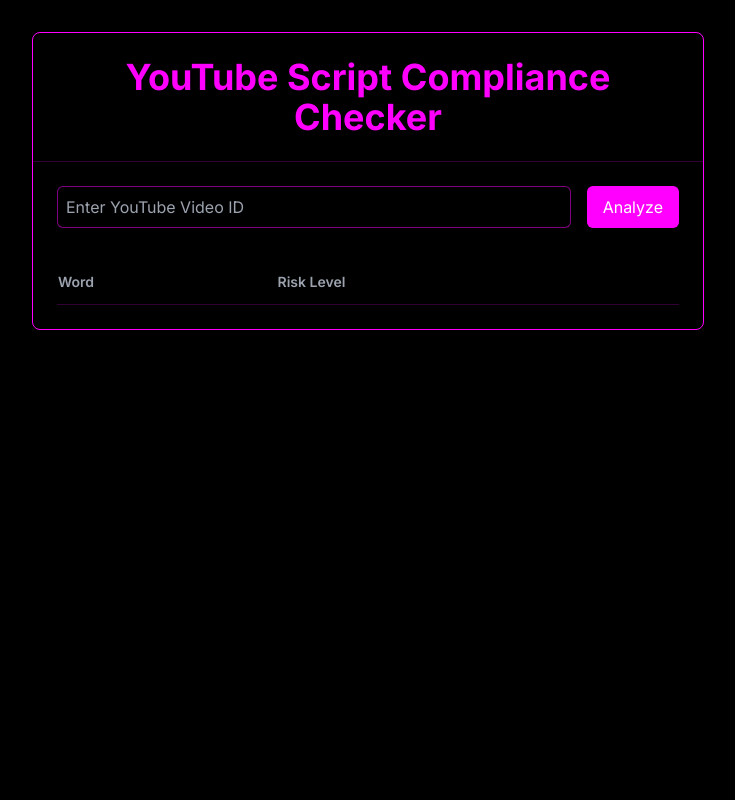
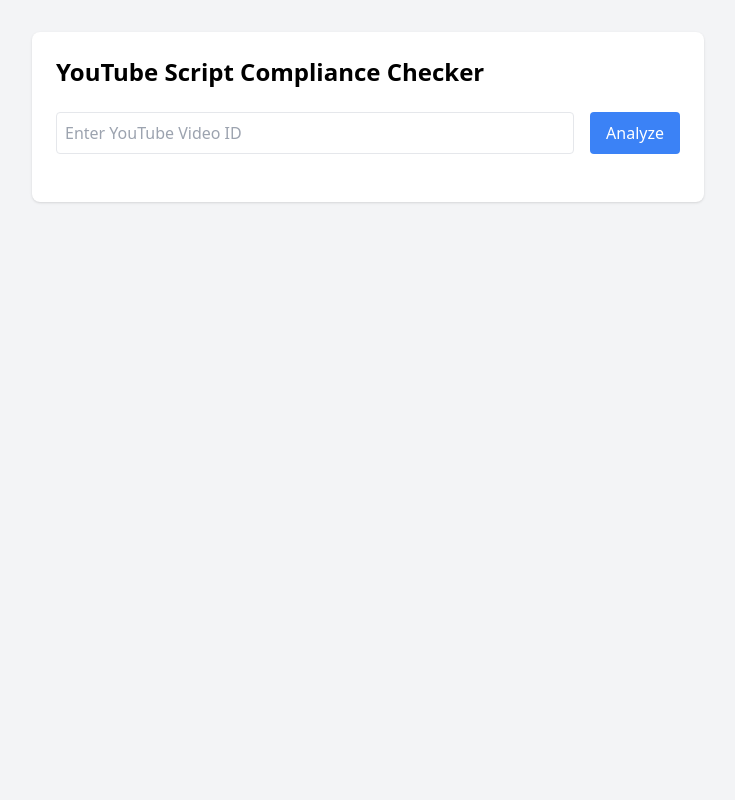
Before and after one commit to Bearded-Nerd/compliance_analyzer, a Flask app: page / in a window 1280 px wide. Shown: the whole page, without its empty margins (272-1007 px from the left). Run offline with Flask 3, Linux system fonts and the light colour scheme; lists and menus that the app fills with data are empty; some libraries are stand-ins or nearby versions.

Commit message:
Update index.html

```diff
--- a/templates/index.html
+++ b/templates/index.html
@@ -3,255 +3,102 @@
 <head>
     <title>YouTube Script Compliance Checker</title>
     <script src="https://cdn.tailwindcss.com"></script>
-    <link href="https://fonts.googleapis.com/css2?family=Inter:wght@400;500;600;700&display=swap" rel="stylesheet">
     <style>
-        body {
-            font-family: 'Inter', sans-serif;
-        }
-        .risk-badge {
-            padding: 4px 8px;
-            border-radius: 9999px;
-            font-size: 0.75rem;
-            border-width: 1px;
-        }
-        .risk-high {
-            background-color: rgba(239, 68, 68, 0.1);
-            border-color: rgba(239, 68, 68, 0.2);
-            color: rgb(239, 68, 68);
-        }
-        .risk-medium {
-            background-color: rgba(234, 179, 8, 0.1);
-            border-color: rgba(234, 179, 8, 0.2);
-            color: rgb(234, 179, 8);
-        }
-        .risk-low {
-            background-color: rgba(34, 197, 94, 0.1);
-            border-color: rgba(34, 197, 94, 0.2);
-            color: rgb(34, 197, 94);
-        }
+        .risk-high { color: #ef4444; }
+        .risk-medium { color: #eab308; }
+        .risk-low { color: #22c55e; }
         #highlightedTranscript {
-        line-height: 1.6;
-        font-size: 1rem;
             max-height: 400px;
             overflow-y: auto;
             padding: 1rem;
-        }
-
-        /* Scrollbar styling */
-        #highlightedTranscript::-webkit-scrollbar {
-            width: 8px;
-        }
-
-        #highlightedTranscript::-webkit-scrollbar-track {
-            background: rgba(255, 0, 255, 0.1);
-            border-radius: 4px;
-        }
-
-        #highlightedTranscript::-webkit-scrollbar-thumb {
-            background: rgba(255, 0, 255, 0.3);
-            border-radius: 4px;
-        }
-
-        #highlightedTranscript::-webkit-scrollbar-thumb:hover {
-            background: rgba(255, 0, 255, 0.5);
-        }
-        .loading {
-            display: none;
-            color: #FF00FF;
-            text-align: center;
-            margin: 20px 0;
-            animation: pulse 1.5s infinite;
-        }
-        @keyframes pulse {
-        0% { opacity: 0.6; }
-        50% { opacity: 1; }
-        100% { opacity: 0.6; }
-        }
-        .error-message {
-        color: #ff3860;
-        background-color: rgba(255, 56, 96, 0.1);
-        padding: 1rem;
-        border-radius: 4px;
-        margin: 1rem 0;
-        display: none;
+            white-space: pre-wrap;
         }
     </style>
 </head>
-<body class="min-h-screen bg-black text-white p-8">
-    <div class="max-w-2xl mx-auto bg-black border border-[#FF00FF] rounded-lg">
-        <div class="text-center border-b border-[#FF00FF]/20 p-6">
-            <h1 class="text-4xl font-bold text-[#FF00FF]">
-                YouTube Script Compliance Checker
-            </h1>
-        </div>
+<body class="min-h-screen bg-gray-100 p-8">
+    <div class="max-w-2xl mx-auto bg-white rounded-lg shadow p-6">
+        <h1 class="text-2xl font-bold mb-6">YouTube Script Compliance Checker</h1>
 
-        <div class="p-6">
-            <div id="analyzeForm" class="flex gap-4 mb-8">
+        <form id="analyzeForm" class="mb-6">
+            <div class="flex gap-4">
                 <input
                     type="text"
                     id="video_id"
                     name="video_id"
                     placeholder="Enter YouTube Video ID"
                     required
-                    class="flex-1 bg-black border-[#FF00FF]/50 focus:ring-[#FF00FF] text-white placeholder:text-gray-400 rounded-md p-2 border"
+                    class="flex-1 border rounded p-2"
                 >
                 <button
                     type="submit"
-                    id="analyzeButton"
-                    class="bg-[#FF00FF] hover:bg-[#FF00FF]/90 text-white px-4 py-2 rounded-md flex items-center"
+                    class="bg-blue-500 text-white px-4 py-2 rounded"
                 >
                     Analyze
                 </button>
             </div>
+        </form>
 
-            <div class="loading" id="loading">Analyzing transcript...</div>
+        <div id="loading" class="hidden text-center">Analyzing...</div>
+        <div id="error" class="hidden text-red-500 mb-4"></div>
 
-            <div id="results">
-                <div id="transcriptContainer" class="mb-8 p-4 bg-gray-900 rounded-lg hidden">
-                    <h2 class="text-[#FF00FF] text-xl mb-4">Transcript Analysis</h2>
-                    <div id="highlightedTranscript" class="whitespace-pre-wrap text-white"></div>
+        <div id="results" class="hidden">
+            <div id="transcriptContainer" class="mb-6">
+                <h2 class="text-xl mb-2">Transcript</h2>
+                <div id="highlightedTranscript" class="border rounded"></div>
             </div>
 
+            <h2 class="text-xl mb-2">Compliance Issues</h2>
             <table class="w-full">
                 <thead>
-                        <tr class="border-b border-[#FF00FF]/20">
-                            <th class="text-left py-3 text-sm font-semibold text-gray-400">Word</th>
-                            <th class="text-left py-3 text-sm font-semibold text-gray-400">Risk Level</th>
+                    <tr class="border-b">
+                        <th class="text-left py-2">Word</th>
+                        <th class="text-left py-2">Risk Level</th>
                     </tr>
                 </thead>
-                    <tbody class="bg-black">
-                        <!-- Results will be dynamically added here -->
-                    </tbody>
+                <tbody id="resultsTable"></tbody>
             </table>
-            </div>
         </div>
     </div>
 
     <script>
-        function getRiskColor(risk) {
-            risk = risk.toLowerCase();
-            switch (risk) {
-                case 'low':
-                    return 'bg-green-500/30';
-                case 'medium':
-                    return 'bg-yellow-500/30';
-                case 'high':
-                    return 'bg-red-500/30';
-                default:
-                    return 'bg-[#FF00FF]/30';
-            }
-        }
-        function analyzeVideo() {
-        const videoUrl = document.getElementById('videoUrl').value;
-        const videoId = extractVideoId(videoUrl);
-        const errorMessage = document.getElementById('errorMessage');
-        const highlightedTranscript = document.getElementById('highlightedTranscript');
+        document.getElementById('analyzeForm').addEventListener('submit', async (e) => {
+            e.preventDefault();
 
-        if (!videoId) {
-            errorMessage.textContent = 'Please enter a valid YouTube URL';
-            errorMessage.style.display = 'block';
-            return;
-        }
+            const loading = document.getElementById('loading');
+            const error = document.getElementById('error');
+            const results = document.getElementById('results');
+
+            loading.classList.remove('hidden');
+            error.classList.add('hidden');
+            results.classList.add('hidden');
 
             try {
-            const formData = new FormData();
-            formData.append('video_id', videoId);
-
-            const response = fetch('/analyze', {
-                method: 'POST',
-                body: formData
-            });
-
-            const data = response.json();
-
-            if (!response.ok) {
-                throw new Error(data.error || 'Failed to analyze video');
-            }
-
-            if (data.error) {
-                throw new Error(data.error);
-            }
-
-            // Clear any previous errors
-            errorMessage.style.display = 'none';
-
-            // Process successful response
-            highlightedTranscript.innerHTML = data.transcript;
-            // ... rest of your success handling code ...
-
-        } catch (error) {
-            errorMessage.textContent = error.message;
-            errorMessage.style.display = 'block';
-            highlightedTranscript.innerHTML = '';
-        }
-    }
-        function highlightTranscript(text, positions) {
-            let html = text;
-            let offset = 0;
-
-            // Sort positions by their starting position (descending to avoid offset issues)
-            const sortedPositions = Object.entries(positions)
-                .sort((a, b) => parseInt(b[0]) - parseInt(a[0]));
-
-            for (const [pos, data] of sortedPositions) {
-                const position = parseInt(pos);
-                const riskClass = getRiskColor(data.risk);
-                const word = text.substr(position, data.length);
-
-                html = html.slice(0, position) +
-                       `<span class="${riskClass} px-1 rounded" title="${data.risk} risk">${word}</span>` +
-                       html.slice(position + data.length);
-            }
-
-            return html;
-        }
-
-        document.getElementById('analyzeForm').addEventListener('submit', async function(e) {
-            e.preventDefault();
-
-            const videoId = document.getElementById('video_id').value;
-            const button = document.getElementById('analyzeButton');
-            const loading = document.getElementById('loading');
-            const errorMessage = document.getElementById('errorMessage');
-
-            // Reset UI
-            errorMessage.style.display = 'none';
-            button.disabled = true;
-            loading.style.display = 'block';
-
-            try {
-                const controller = new AbortController();
-                const timeoutId = setTimeout(() => controller.abort(), 30000); // 30 second timeout
-
                 const response = await fetch('/analyze', {
                     method: 'POST',
-                    body: new FormData(this),
-                    signal: controller.signal
+                    body: new FormData(e.target)
                 });
-
-                clearTimeout(timeoutId);
-
-                if (!response.ok) {
-                    throw new Error(await response.text() || 'Failed to analyze video');
-                }
 
                 const data = await response.json();
 
-                if (data.error) {
-                    throw new Error(data.error);
-                }
+                if (!response.ok) throw new Error(data.error);
 
-                // Process results...
-                displayResults(data);
+                // Display results
+                document.getElementById('highlightedTranscript').textContent = data.transcript;
 
-            } catch (error) {
-                errorMessage.textContent = error.name === 'AbortError'
-                    ? 'Request timed out. Please try again.'
-                    : error.message;
-                errorMessage.style.display = 'block';
+                const tbody = document.getElementById('resultsTable');
+                tbody.innerHTML = data.matches.map(match => `
+                    <tr class="border-b">
+                        <td class="py-2">${match.Word}</td>
+                        <td class="py-2 risk-${match.Risk_Rating.toLowerCase()}">${match.Risk_Rating}</td>
+                    </tr>
+                `).join('');
+
+                results.classList.remove('hidden');
+            } catch (err) {
+                error.textContent = err.message;
+                error.classList.remove('hidden');
             } finally {
-                button.disabled = false;
-                loading.style.display = 'none';
+                loading.classList.add('hidden');
             }
         });
     </script>
```
Lines whose indentation alone changed are shown as unchanged.
